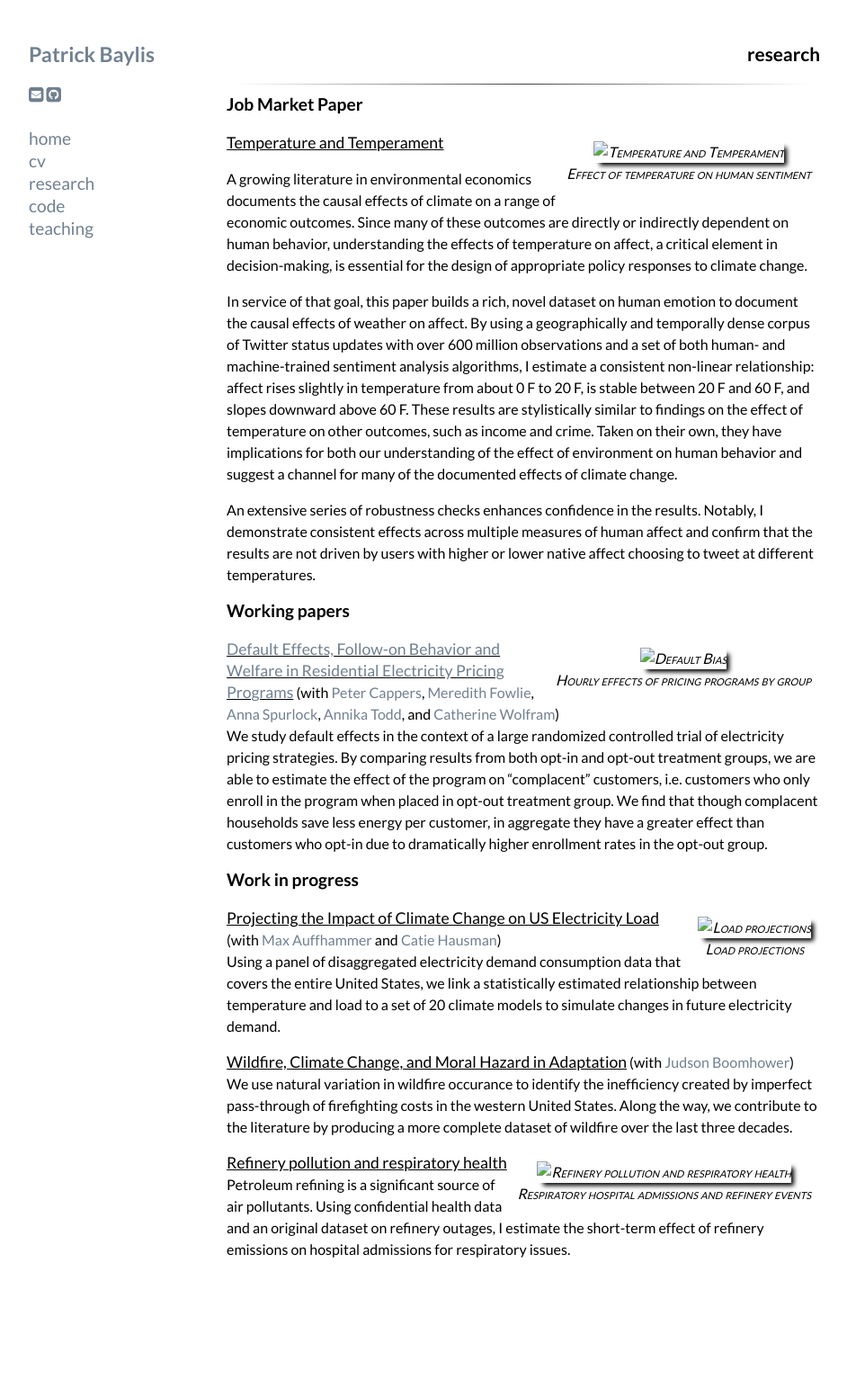
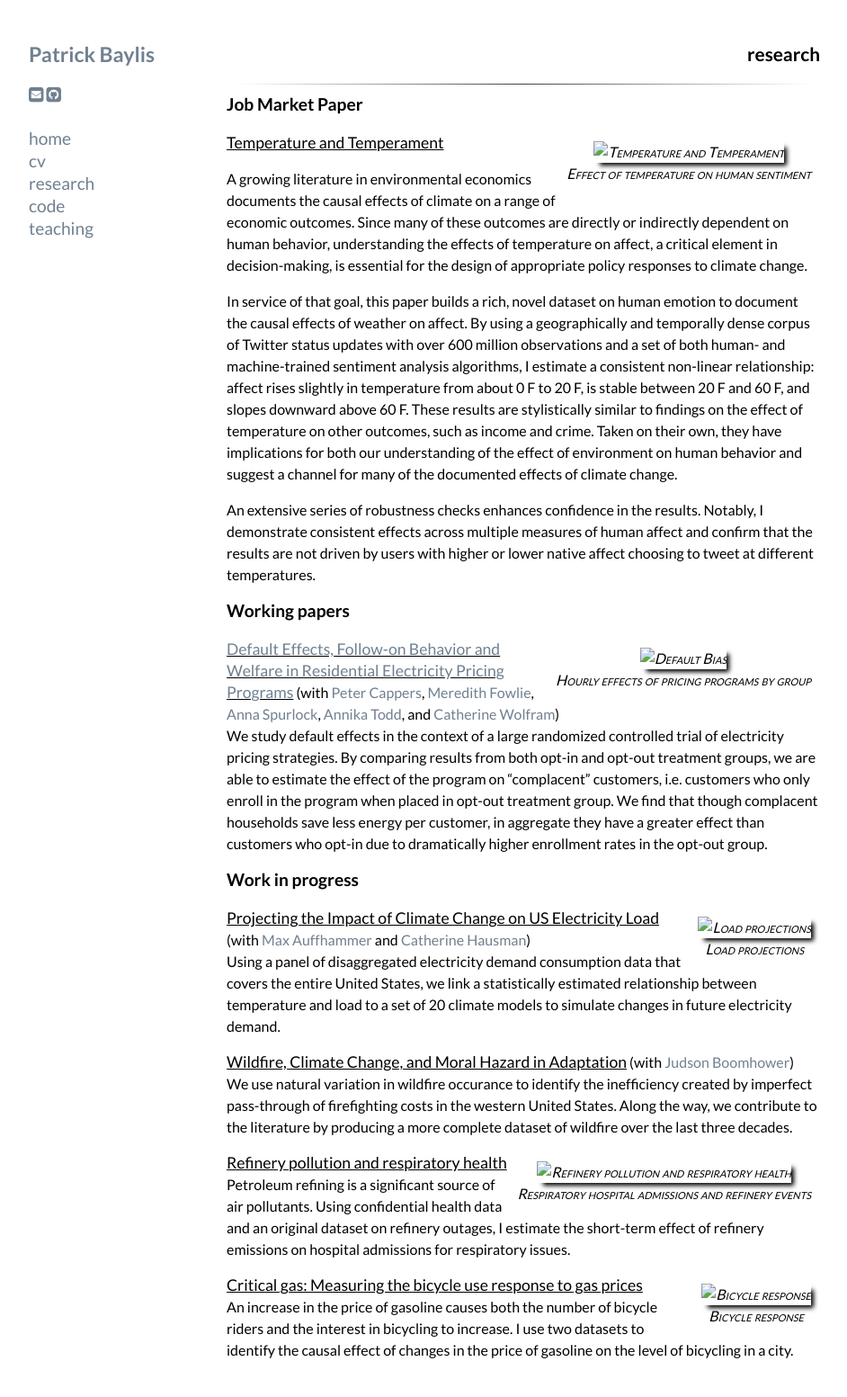
Before and after one commit to pbaylis/pbaylis.github.io, a Jekyll site: the page built from research.markdown, in a window 1280 px wide. Shown: the whole page at 90% size, without its empty margins (168-1110 px from the left). Built offline with Jekyll 4.4.1, drawn with Linux system fonts in a browser that asks for light colours; nearby versions of some CDN libraries; Markdown is read by kramdown in place of the engine named in the settings; before the commit the page ends 1441 px from its top, so only the background shows below that.

Commit message:
catherine not catie

```diff
--- a/research.markdown
+++ b/research.markdown
@@ -49,7 +49,7 @@ Don't include the above unless I have a good, polished WP.
 <img src="images/projects/projectload.png" title="Load projections" height="200" class="shadow" />
   <figcaption>Load projections</figcaption>
 </figure>
-<em>Projecting the Impact of Climate Change on US Electricity Load</em> (with [Max Auffhammer][auffhammer] and [Catie Hausman][hausman])<br>
+<em>Projecting the Impact of Climate Change on US Electricity Load</em> (with [Max Auffhammer][auffhammer] and [Catherine Hausman][hausman])<br>
 Using a panel of disaggregated electricity demand consumption data that covers the entire United States, we link a statistically estimated relationship between temperature and load to a set of 20 climate models to simulate changes in future electricity demand.
 
 <span><em>Wildfire, Climate Change, and Moral Hazard in Adaptation</em></span> (with [Judson Boomhower][boomhower])<br>
@@ -61,6 +61,13 @@ We use natural variation in wildfire occurance to identify the inefficiency crea
 </figure>
 <em>Refinery pollution and respiratory health</em><br>
 Petroleum refining is a significant source of air pollutants. Using confidential health data and an original dataset on refinery outages, I estimate the short-term effect of refinery emissions on hospital admissions for respiratory issues.
+
+<figure style="float:right; margin:10px 10px 10px 10px;">
+<img src="images/projects/bike.png" title="Bicycle response" height="200" class="shadow" />
+  <figcaption>Bicycle response</figcaption>
+</figure>
+<em>Critical gas: Measuring the bicycle use response to gas prices</em><br>
+An increase in the price of gasoline causes both the number of bicycle riders and the interest in bicycling to increase. I use two datasets to identify the causal effect of changes in the price of gasoline on the level of bicycling in a city.
 
 <!-- Co-author links -->
 
```
